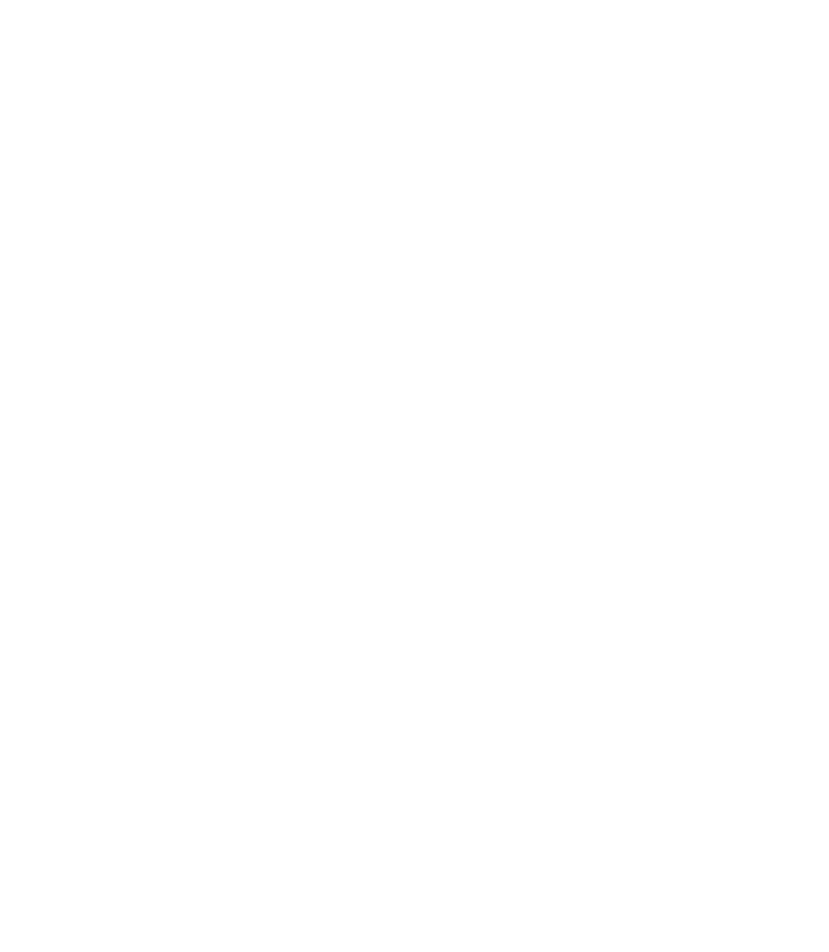
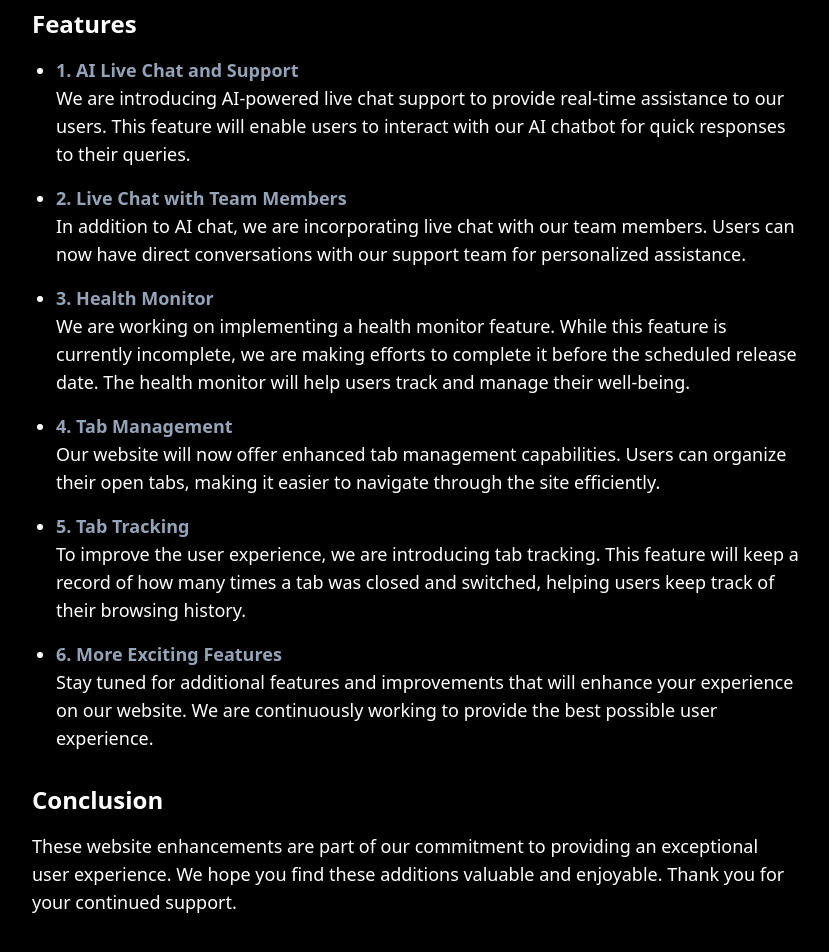
Before and after one commit to breezejod/test-frontend-, a React (Create React App) app: page /Documentation in a window 1280 px wide. Shown: the part 308-1260 px from the top of the page, without its empty margins (224-1053 px from the left). Before the commit the page ends 800 px from the top, so only its background shows below. Built offline with nearby package versions, Linux system fonts and the light colour scheme.

Commit message:
final comit

```diff
--- a/src/components/Body.jsx
+++ b/src/components/Body.jsx
@@ -1,16 +1,16 @@
 import React from "react";
-import { Link } from 'react-router-dom';
+import { Link } from "react-router-dom";
 const Body = () => {
   return (
     <div className="flex flex-col items-center justify-center h-screen text-purple-500">
       <h1 className="mb-8 text-4xl font-bold sm:text-6xl lg:text-7xl">
         Welcome to Workify
       </h1>
-      <p className="mb-8 text-xl sm:text-2xl lg:text-3xl">
+      <p className="mb-8 text-xl text-purple-900 sm:text-2xl lg:text-3xl">
         Your ultimate platform for productivity and collaboration.
       </p>
       <div className="flex space-x-4">
-      <Link to="/Loginpage">
+        <Link to="/Login">
           <button className="px-6 py-3 font-semibold text-white bg-purple-400 rounded-md hover:bg-purple-600">
             Get Started
           </button>
@@ -18,13 +18,11 @@
         <button className="px-6 py-3 font-semibold text-white bg-black rounded-md hover:bg-gray-700">
           Learn More
         </button>
-        <div>
-        {/* <Link to="/Documentation"> Add this Link */}
-          {/* <button className="px-6 py-3 font-semibold text-white bg-purple-400 rounded-md hover:bg-purple-600"> */}
-            {/* Documentation */}
-          {/* </button> */}
-        {/* </Link> */}
-        </div>
+        <Link to="/Documentation">
+          <button className="px-6 py-3 font-semibold text-white border rounded-md ">
+            Get Started
+          </button>
+        </Link>
       </div>
     </div>
   );
--- a/src/components/Documentation.jsx
+++ b/src/components/Documentation.jsx
@@ -1,9 +1,69 @@
-import React from 'react'
+import React from 'react';
 
 const Documentation = () => {
   return (
-    <div>Documentation</div>
-  )
-}
+    <div className="p-8 text-white bg-black">
+      <div className="max-w-3xl mx-auto">
+        <h1 className="mb-6 text-4xl font-bold">Website Enhancement Documentation</h1>
+
+        <div className="mb-8">
+          <h2 className="mb-4 text-2xl font-semibold">Introduction</h2>
+          <p className="text-lg">
+            Welcome to the documentation of the exciting new features we are adding to our website. These enhancements are designed to improve user experience, engagement, and functionality. We are implementing these features using ReactJS and Tailwind CSS for a dynamic and visually appealing user interface.These are the points we wish to add in the website but due to short time we had to quit early.
+          </p>
+        </div>
+
+        <div className="mb-8">
+          <h2 className="mb-4 text-2xl font-semibold">Features</h2>
+          <ul className="ml-6 text-lg list-disc">
+            <li className="mb-4">
+              <strong className='text-slate-400'>1. AI Live Chat and Support</strong>
+              <p>
+                We are introducing AI-powered live chat support to provide real-time assistance to our users. This feature will enable users to interact with our AI chatbot for quick responses to their queries.
+              </p>
+            </li>
+            <li className="mb-4">
+              <strong className='text-slate-400'>2. Live Chat with Team Members</strong>
+              <p>
+                In addition to AI chat, we are incorporating live chat with our team members. Users can now have direct conversations with our support team for personalized assistance.
+              </p>
+            </li>
+            <li className="mb-4">
+              <strong className='text-slate-400'>3. Health Monitor</strong>
+              <p>
+                We are working on implementing a health monitor feature. While this feature is currently incomplete, we are making efforts to complete it before the scheduled release date. The health monitor will help users track and manage their well-being.
+              </p>
+            </li>
+            <li className="mb-4">
+              <strong className='text-slate-400'>4. Tab Management</strong>
+              <p>
+                Our website will now offer enhanced tab management capabilities. Users can organize their open tabs, making it easier to navigate through the site efficiently.
+              </p>
+            </li>
+            <li className="mb-4">
+              <strong className='text-slate-400'>5. Tab Tracking</strong>
+              <p>
+                To improve the user experience, we are introducing tab tracking. This feature will keep a record of how many times a tab was closed and switched, helping users keep track of their browsing history.
+              </p>
+            </li>
+            <li className="mb-4">
+              <strong className='text-slate-400'>6. More Exciting Features</strong>
+              <p>
+                Stay tuned for additional features and improvements that will enhance your experience on our website. We are continuously working to provide the best possible user experience.
+              </p>
+            </li>
+          </ul>
+        </div>
+
+        <div className="mb-8">
+          <h2 className="mb-4 text-2xl font-semibold">Conclusion</h2>
+          <p className="text-lg">
+            These website enhancements are part of our commitment to providing an exceptional user experience. We hope you find these additions valuable and enjoyable. Thank you for your continued support.
+          </p>
+        </div>
+      </div>
+    </div>
+  );
+};
 
 export default Documentation;
--- a/src/components/Login.jsx
+++ b/src/components/Login.jsx
@@ -1,31 +1,32 @@
 import React from "react";
 import { Link } from "react-router-dom";
+
 const Login = () => {
   const buttonStyle = {
-    padding: "50px",
-    border: "2px solid #808080",
-    backgroundColor: "red",
+    padding: "30px",
+    border: "2px solid #800080",
+    backgroundColor: "purple",
     borderRadius: "10px",
     transition: "background-color 0.3s, color 0.3s",
     color: "white",
   };
 
   const buttonHoverStyle = {
-    backgroundColor: "white",
-    color: "black",
+    backgroundColor: "black",
+    color: "white",
   };
 
   return (
-    <div className="bg-gray-100 h-[90vh]">
-      <div className=" bg-gray-200 h-[10vh]">
-        <p className="flex items-start justify-start pt-4 text-2xl font-bold pl-7"><span className="text-slate-700">Work</span>ify</p>
+    <div className="h-screen text-white bg-black"> {/* Set background to black and text to white */}
+      <div className="bg-black h-[10vh]"> {/* Set header background to black */}
+        <p className="flex items-start justify-start pt-4 text-2xl font-bold pl-7">
+         Work <span className="text-purple-400">ify</span>
+        </p>
       </div>
-      <div className="flex items-center justify-center mt-60">
+      <div className="flex items-center justify-center mt-40">
         <Link to="/Loginpage">
-          {" "}
-          {/* Replace '/other-page' with the actual URL you want to link to */}
           <button style={{ ...buttonStyle, ...buttonHoverStyle }}>
-            <span className="text-6xl">Login</span>
+            <span className="text-5xl">Enter your space</span>
           </button>
         </Link>
       </div>
--- a/src/components/Projecttodo.jsx
+++ b/src/components/Projecttodo.jsx
@@ -15,7 +15,7 @@
     if (newProject.trim() !== '') {
       const newProjectData = {
         name: newProject,
-        timer: 0,
+        timer: 0, // Initialize the timer to 0
         status: 'Incomplete',
         description: projectDescriptions[newProject] || '',
         dueDate: projectDueDates[newProject] || '',
@@ -59,6 +59,21 @@
     e.preventDefault(); // Prevent the form from submitting and refreshing the page
     addProject();
   };
+
+  // Timer logic
+  useEffect(() => {
+    const intervalId = setInterval(() => {
+      // Increment timers for incomplete projects
+      const updatedProjects = projects.map((project) =>
+        project.status === 'Incomplete'
+          ? { ...project, timer: project.timer + 1 }
+          : project
+      );
+      setProjects(updatedProjects);
+    }, 1000); // Update timer every 1 second
+
+    return () => clearInterval(intervalId); // Cleanup on component unmount
+  }, [projects]);
 
   // Sorting the projects based on the selected sorting criteria
   useEffect(() => {
@@ -259,7 +274,10 @@
             </div>
           ))}
         </div>
-      <Link to="/Loginpage" className="block mt-4 text-center text-purple-200 transition duration-300 hover:text-blue-600">
+        <Link
+          to="/Loginpage"
+          className="block mt-4 text-center text-purple-200 transition duration-300 hover:text-blue-600"
+        >
           Go to Login Page
         </Link>
       </div>
```
Lines whose indentation alone changed are shown as unchanged.
